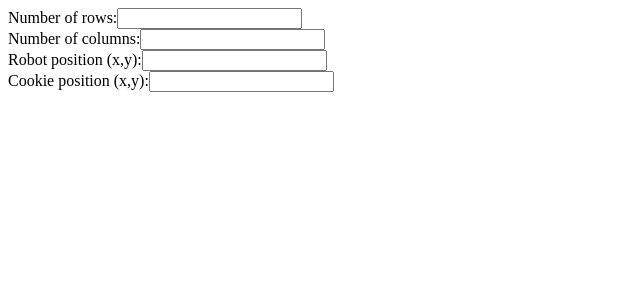
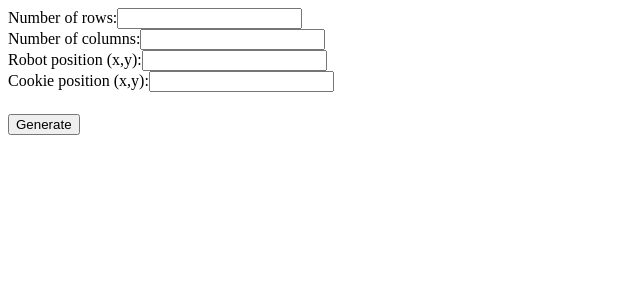
Before and after one commit to utin-francis-peter/graph-algorithm, a React (Vite) app: page / in a window 1280 px wide. Shown: the top 300 px of the page, without its empty margins (0-640 px from the left). Built offline with nearby package versions, Linux system fonts and the light colour scheme; the HTML template or start-up script is replaced by a standard one.

Commit message:
feat: accessed and stored game inputs into gameInputs state and as well ensured bot and cookie positions follow the right pattern

```diff
--- a/src/App.tsx
+++ b/src/App.tsx
@@ -5,6 +5,9 @@ import GameForm from "./components/game-form";
 
 const App = () => {
   const [gameInputs, setGameInputs] = useState<TAppState>(INITIAL_APP_STATE);
+  const [gameIsOn, setGameIsOn] = useState(false);
+
+  // console.log(gameInputs)
 
   // function responsible for updating gameInputs data
   const handleGameInputs = ({ action, payload }: THandleGameInputs) => {
@@ -72,7 +75,7 @@ const App = () => {
 
   return (
     <div>
-      <GameForm />
+      <GameForm setGameIsOn={setGameIsOn} handleGameInputs={handleGameInputs} />
     </div>
   );
 };
--- a/src/components/game-form/index.tsx
+++ b/src/components/game-form/index.tsx
@@ -1,46 +1,97 @@
+import { useState } from "react";
 import { MIN_COLS, MIN_ROWS } from "../../constants";
+import { TGameForm } from "../../types/types";
 
-const GameForm = () => {
+const GameForm: React.FC<TGameForm> = ({ handleGameInputs, setGameIsOn }) => {
+  const [errorMssg, setErrorMssg] = useState("");
+
+  const validateAndSetPositions = (
+    values: string,
+    action: "setBotPosition" | "setCookiePosition"
+  ) => {
+    const pattern = /^\d+,\d+$/;
+    if (pattern.test(values)) {
+      // ensure the values are greater than zero before setting botPosition
+      setErrorMssg("");
+      const [x, y] = values.split(",").map((value) => +value);
+      handleGameInputs({
+        action,
+        payload: {
+          x,
+          y,
+        },
+      });
+    } else {
+      setErrorMssg("Bot position has to be in x,y format");
+    }
+  };
+
   return (
     <div className="h-screen border border-red-400 flex items-center justify-center">
-      <form>
+      <form
+        onSubmit={(e) => {
+          e.preventDefault();
+          setGameIsOn(true);
+        }}>
         <div className="mb-2">
           <label htmlFor="rows">Number of rows:</label>
           <input
+            onChange={(e) =>
+              handleGameInputs({ action: "setRows", payload: +e.target.value })
+            }
             className="border border-gray-500 rounded-lg p-1 ml-2"
             type="number"
             id="rows"
             min={MIN_ROWS}
+            required
           />
         </div>
 
         <div className="mb-2">
           <label htmlFor="cols">Number of columns:</label>
           <input
+            onChange={(e) =>
+              handleGameInputs({ action: "setCols", payload: +e.target.value })
+            }
             className="border border-gray-500 rounded-lg p-1 ml-2"
             type="number"
             id="cols"
             min={MIN_COLS}
+            required
           />
         </div>
 
         <div className="mb-2">
           <label htmlFor="robot-position">Robot position (x,y):</label>
           <input
+            onChange={(e) =>
+              validateAndSetPositions(e.target.value, "setBotPosition")
+            }
             className="border border-gray-500 rounded-lg p-1 ml-2"
             type="text"
             id="robot-position"
+            required
           />
         </div>
 
         <div>
           <label htmlFor="cookie-position">Cookie position (x,y):</label>
           <input
+            onChange={(e) =>
+              validateAndSetPositions(e.target.value, "setCookiePosition")
+            }
             className="border border-gray-500 rounded-lg p-1 ml-2"
             type="text"
             id="cookie-position"
+            required
           />
         </div>
+
+        <h5 className="text-red-500 text-base">{errorMssg}</h5>
+
+        <button className="bg-blue-500 text-white p-2 rounded-lg">
+          Generate
+        </button>
       </form>
     </div>
   );
--- a/src/types/types.ts
+++ b/src/types/types.ts
@@ -38,3 +38,8 @@ export type THandleGameInputs =
       action: "clearStep";
       payload: undefined;
     };
+
+export type TGameForm = {
+  handleGameInputs: (props: THandleGameInputs) => void;
+  setGameIsOn: (props: boolean) => void;
+};
```
